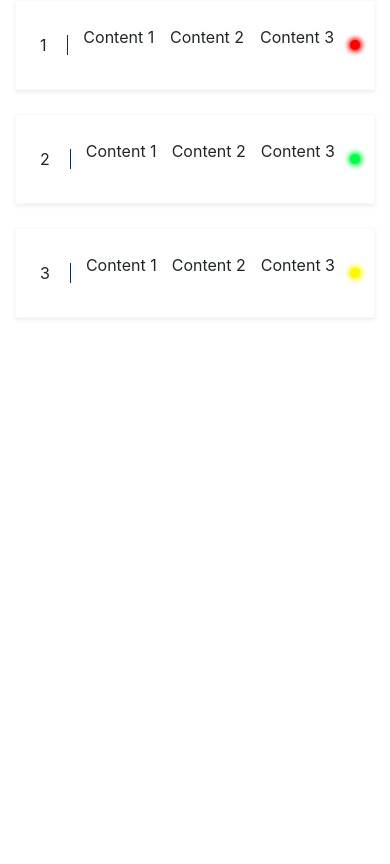
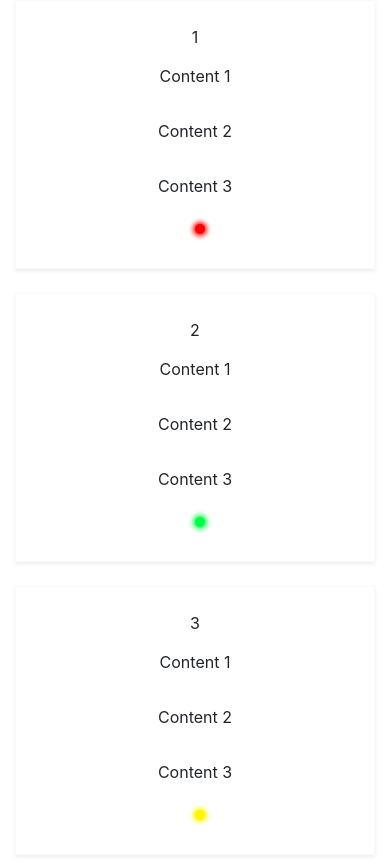
Before and after one commit to DevWebTK/Bootsratp-4-Responsive-Flex-UI-Design, a plain HTML site: page index.html in a window 390 px wide. Drawn offline with nearby package versions, Linux system fonts and the light colour scheme.

Commit message:
V 1.0 modifi css

```diff
--- a/css/style.scss
+++ b/css/style.scss
@@ -32,3 +32,19 @@ $yellowColor: #fff700;
   content: "";
   margin-left: 20px;
 }
+@media (max-width: 776px) {
+  .flex-sm-column {
+    -ms-flex-direction: column !important;
+    flex-direction: column !important;
+  }
+  .flex-sm-column div {
+    margin-bottom: 15px;
+  }
+
+  .flex-sm-column div {
+    margin-bottom: 15px;
+  }
+  .flex-sm-column span::after {
+    content: none !important;
+  }
+}
```
Also changed, not shown: css/style.css, 1 other file.
